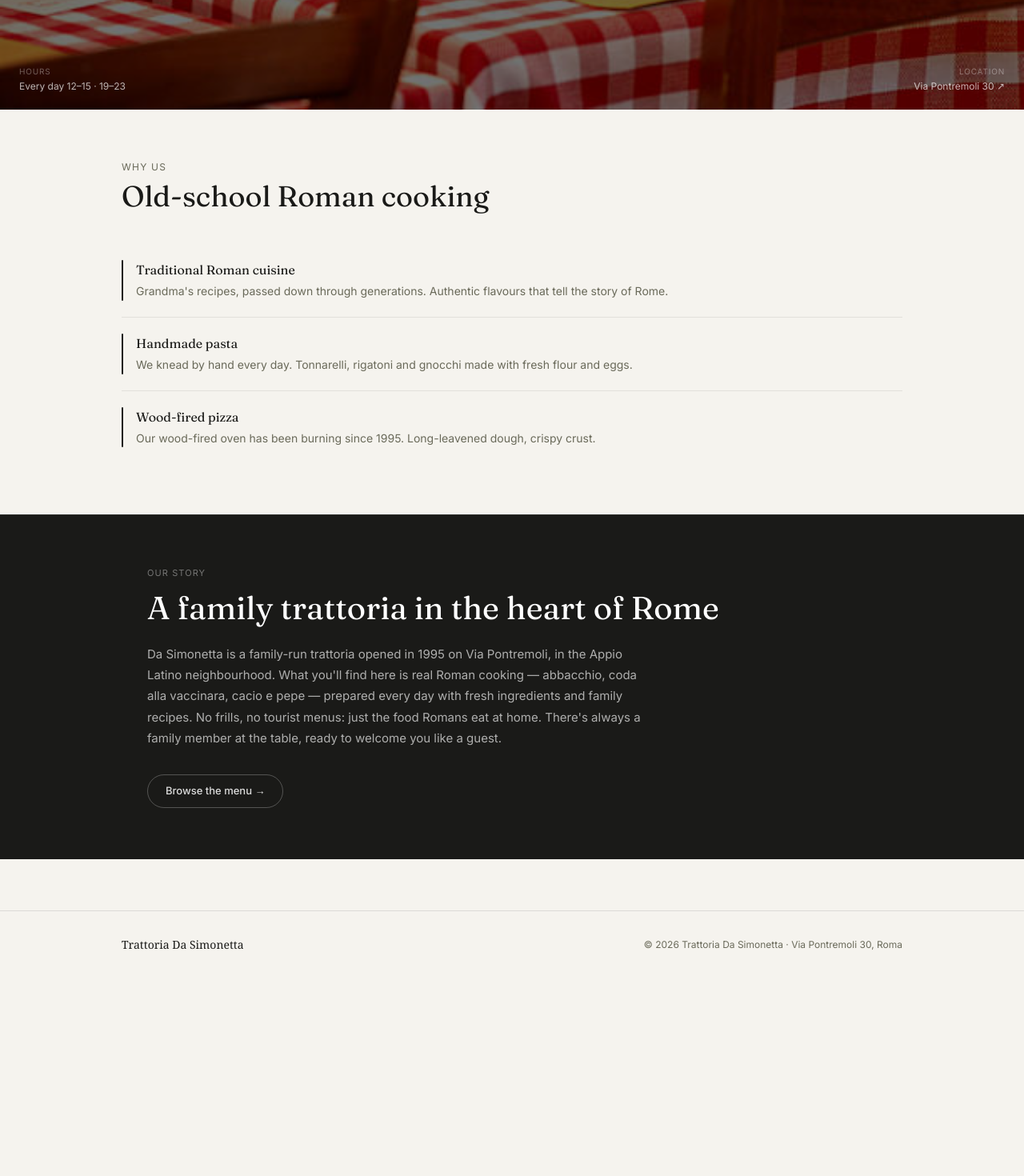
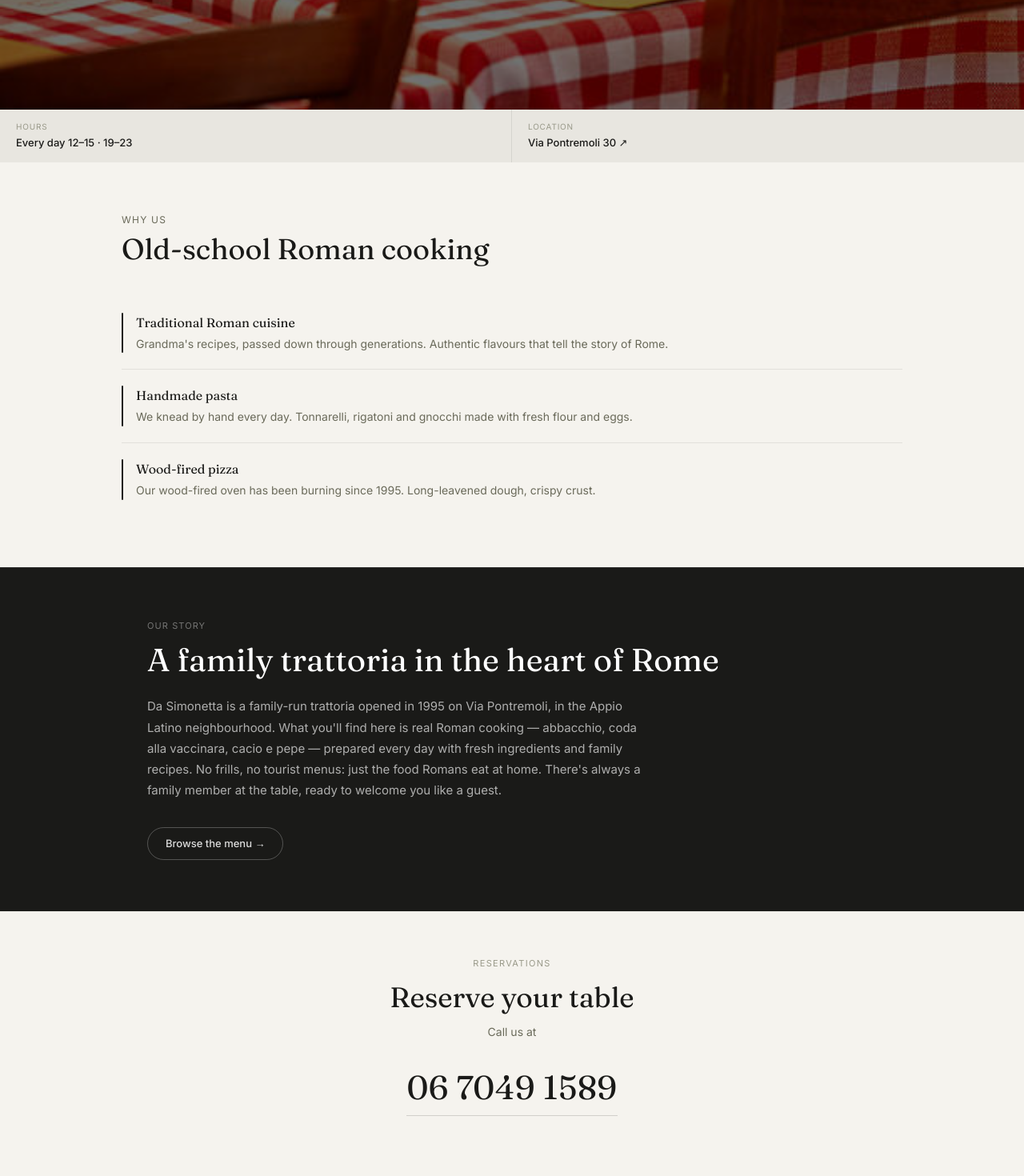
Before and after one commit to Simone-Anc/da-simonetta, a Next.js app: page /en in a window 1280 px wide. Shown: the part 440-1910 px from the top of the page at 80% size. Before the commit the page ends 1663 px from the top, so only its background shows below. Built offline with nearby package versions, Linux system fonts and the light colour scheme.

Commit message:
rimuovi info duplicate dalla hero

```diff
--- a/app/[locale]/page.tsx
+++ b/app/[locale]/page.tsx
@@ -65,26 +65,24 @@ export default async function HomePage({
           </Link>
           <style>{`.cta-hero:hover { gap: 16px !important; opacity: 0.9; }`}</style>
         </div>
+      </section>
 
-        {/* Info in basso dentro la hero */}
-        <div style={{ position: 'absolute', bottom: '20px', left: '24px', right: '24px', zIndex: 10, display: 'flex', justifyContent: 'space-between', alignItems: 'flex-end' }}>
-          <div>
-            <p style={{ fontSize: '10px', color: 'rgba(255,255,255,0.35)', textTransform: 'uppercase', letterSpacing: '0.08em', margin: '0 0 2px' }}>
+      {/* ── Strip info su sfondo grigio ── */}
+      <section style={{ background: '#e8e6e0', display: 'grid', gridTemplateColumns: '1fr 1fr' }}>
+        <div style={{ padding: '14px 20px', borderRight: '0.5px solid rgba(0,0,0,0.08)' }}>
+          <p style={{ fontSize: '10px', color: '#9a9a8a', textTransform: 'uppercase', letterSpacing: '0.08em', marginBottom: '3px' }}>
             {locale === 'it' ? 'Orari' : 'Hours'}
           </p>
-            <p style={{ fontSize: '12px', color: 'rgba(255,255,255,0.7)', margin: 0 }}>
+          <p style={{ fontSize: '13px', fontWeight: 500, color: '#1a1a18', margin: 0 }}>
             {locale === 'it' ? 'Tutti i giorni 12–15 · 19–23' : 'Every day 12–15 · 19–23'}
           </p>
         </div>
-          <Link href={`/${locale}/dove-siamo`} style={{ textAlign: 'right', textDecoration: 'none' }}>
-            <p style={{ fontSize: '10px', color: 'rgba(255,255,255,0.35)', textTransform: 'uppercase', letterSpacing: '0.08em', margin: '0 0 2px' }}>
+        <Link href={`/${locale}/dove-siamo`} style={{ padding: '14px 20px', textDecoration: 'none', display: 'block' }}>
+          <p style={{ fontSize: '10px', color: '#9a9a8a', textTransform: 'uppercase', letterSpacing: '0.08em', marginBottom: '3px' }}>
             {locale === 'it' ? 'Dove siamo' : 'Location'}
           </p>
-            <p style={{ fontSize: '12px', color: 'rgba(255,255,255,0.7)', margin: 0 }}>
-              Via Pontremoli 30 ↗
-            </p>
+          <p style={{ fontSize: '13px', fontWeight: 500, color: '#1a1a18', margin: 0 }}>Via Pontremoli 30 ↗</p>
         </Link>
-        </div>
       </section>
 
       {/* ── 3 Punti di forza — animazione slide-in ── */}
@@ -102,6 +100,22 @@ export default async function HomePage({
         cta={t('cta')}
         locale={locale}
       />
+
+      {/* ── Prenota ── */}
+      <section style={{ background: '#f5f3ee', borderTop: '0.5px solid rgba(0,0,0,0.06)', padding: '56px 24px', textAlign: 'center' }}>
+        <p style={{ fontSize: '11px', color: '#9a9a8a', textTransform: 'uppercase', letterSpacing: '0.12em', marginBottom: '12px' }}>
+          {locale === 'it' ? 'Prenota' : 'Reservations'}
+        </p>
+        <h2 style={{ fontFamily: "'Fraunces', serif", fontSize: 'clamp(1.6rem, 3.5vw, 2.2rem)', color: '#1a1a18', marginBottom: '10px', lineHeight: 1.25 }}>
+          {locale === 'it' ? 'Riserva il tuo tavolo' : 'Reserve your table'}
+        </h2>
+        <p style={{ fontSize: '14px', color: '#6a6a5a', marginBottom: '28px' }}>
+          {locale === 'it' ? 'Contattaci al numero' : 'Call us at'}
+        </p>
+        <a href="tel:+390670491589" style={{ display: 'inline-block', fontFamily: "'Fraunces', serif", fontSize: 'clamp(1.8rem, 4vw, 2.6rem)', fontWeight: 400, color: '#1a1a18', textDecoration: 'none', letterSpacing: '.01em', borderBottom: '1.5px solid rgba(0,0,0,0.15)', paddingBottom: '4px' }}>
+          06 7049 1589
+        </a>
+      </section>
     </>
   )
 }
--- a/components/ChiSiamo.tsx
+++ b/components/ChiSiamo.tsx
@@ -23,7 +23,6 @@ export default function ChiSiamo({
 
   useEffect(() => {
     const els = [eyebrowRef, titleRef, bodyRef, btnRef]
-
     const observer = new IntersectionObserver(
       entries => {
         entries.forEach(entry => {
@@ -35,7 +34,6 @@ export default function ChiSiamo({
       },
       { threshold: 0.15 }
     )
-
     els.forEach(ref => ref.current && observer.observe(ref.current))
     return () => observer.disconnect()
   }, [])
@@ -48,38 +46,20 @@ export default function ChiSiamo({
           transform: translateY(20px);
           transition: opacity 0.6s ease, transform 0.6s ease;
         }
-        .chi-item.chi-visible {
-          opacity: 1;
-          transform: translateY(0);
-        }
+        .chi-item.chi-visible { opacity: 1; transform: translateY(0); }
         .chi-item:nth-child(2) { transition-delay: 0.1s; }
         .chi-item:nth-child(3) { transition-delay: 0.2s; }
         .chi-item:nth-child(4) { transition-delay: 0.35s; }
-        .chi-btn:hover {
-          background: #fff;
-          color: #1a1a18;
-        }
+        .chi-btn:hover { background: #fff !important; color: #1a1a18 !important; }
       `}</style>
       <div style={{ maxWidth: '960px', margin: '0 auto', padding: '64px 24px' }}>
-        <p
-          ref={eyebrowRef}
-          className="chi-item"
-          style={{ fontSize: '11px', color: 'rgba(255,255,255,0.4)', textTransform: 'uppercase', letterSpacing: '0.1em', marginBottom: '10px' }}
-        >
+        <p ref={eyebrowRef} className="chi-item" style={{ fontSize: '11px', color: 'rgba(255,255,255,0.4)', textTransform: 'uppercase', letterSpacing: '0.1em', marginBottom: '10px' }}>
           {eyebrow}
         </p>
-        <h2
-          ref={titleRef}
-          className="chi-item"
-          style={{ fontFamily: "'Fraunces', serif", fontSize: 'clamp(1.8rem, 4vw, 2.5rem)', color: '#fff', marginBottom: '20px', lineHeight: 1.25 }}
-        >
+        <h2 ref={titleRef} className="chi-item" style={{ fontFamily: "'Fraunces', serif", fontSize: 'clamp(1.8rem, 4vw, 2.5rem)', color: '#fff', marginBottom: '20px', lineHeight: 1.25 }}>
           {title}
         </h2>
-        <p
-          ref={bodyRef}
-          className="chi-item"
-          style={{ fontSize: '15px', color: 'rgba(255,255,255,0.65)', lineHeight: 1.75, maxWidth: '640px', marginBottom: '32px' }}
-        >
+        <p ref={bodyRef} className="chi-item" style={{ fontSize: '15px', color: 'rgba(255,255,255,0.65)', lineHeight: 1.75, maxWidth: '640px', marginBottom: '32px' }}>
           {body}
         </p>
         <Link
```
Lines whose indentation alone changed are shown as unchanged.
